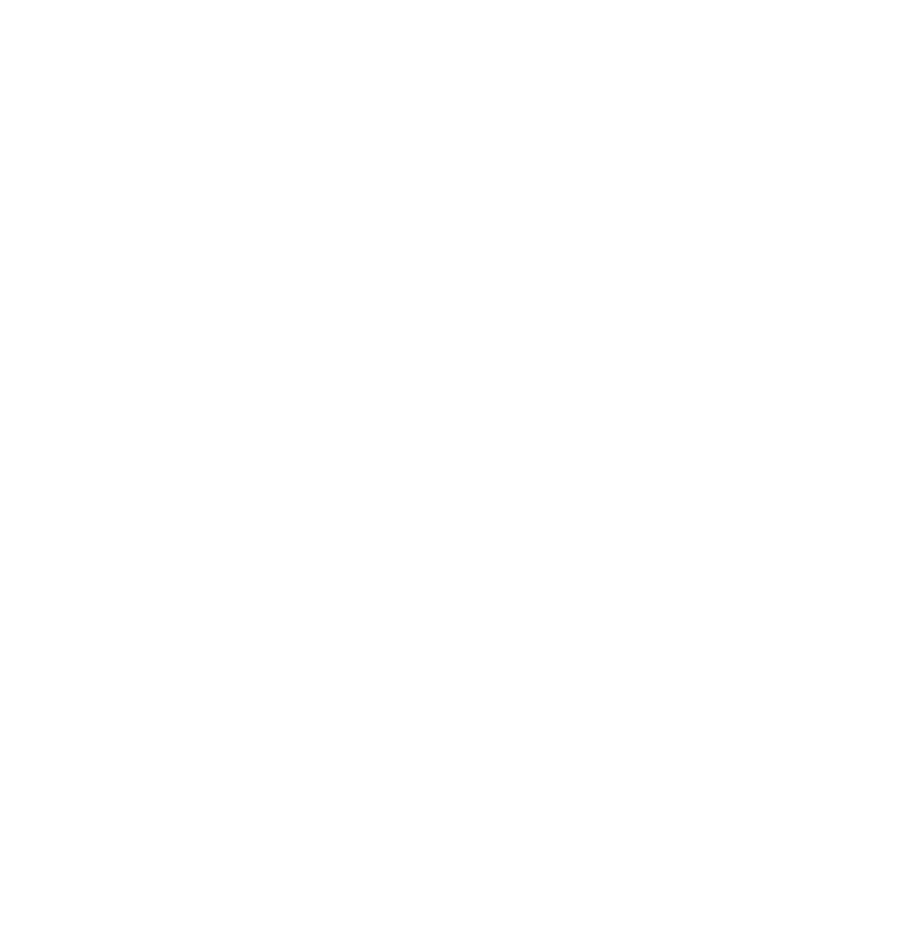
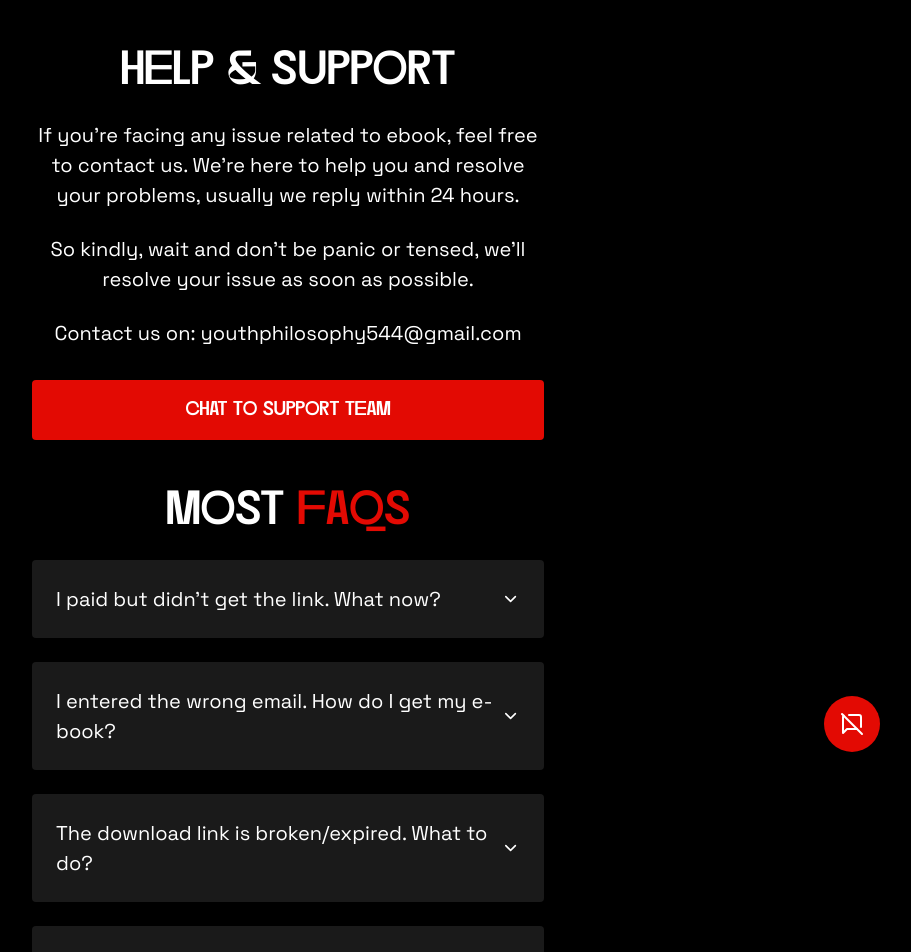
Before and after one commit to bootwebstudio/Client-1, a React (Vite) app: page /support in a window 1280 px wide. Before the commit this address had no page. Shown: the top 952 px of the page, without its empty margins (352-1263 px from the left). Before the commit the page ends 800 px from the top, so only its background shows below. Built offline with nearby package versions, Linux system fonts and the light colour scheme.

Commit message:
Support added

```diff
--- a/src/Router.jsx
+++ b/src/Router.jsx
@@ -5,6 +5,7 @@ import { BrowserRouter as Router, Routes, Route } from "react-router-dom";
 import Home from "./pages/Home";
 import Form from "./pages/Form";
 import Thanks from "./pages/Thanks";
+import Support from "./pages/Support";
 
 const AppRouter = () => {
   return (
@@ -13,6 +14,7 @@ const AppRouter = () => {
         <Route path="/" element={<Home />} />
         <Route path="/form" element={<Form />} />
         <Route path="/thanks" element={<Thanks />} />
+        <Route path="/support" element={<Support />} />
       </Routes>
     </Router>
   );
--- a/src/components/DropDown.jsx
+++ b/src/components/DropDown.jsx
@@ -41,7 +41,7 @@ const DropDown = ({ label, name, options, value, onChange, onToggle }) => {
               onClick={() => {
                 onChange({ target: { name, value: option } });
                 setIsOpen(false);
-                onToggle(false); // Notify parent to reset height
+                onToggle(false);
               }}
             >
               {option}
--- /dev/null
+++ b/src/components/FAQs.jsx
@@ -0,0 +1,51 @@
+import React from "react";
+import { useState } from "react";
+import { motion } from "framer-motion";
+import { ChevronUp } from "lucide-react";
+import { ChevronDown } from "lucide-react";
+
+const FAQs = ({ Data }) => {
+  const [OPEN_INDEX, SET_OPEN_INDEX] = useState(null);
+
+  const toggleFAQ = (index) => {
+    SET_OPEN_INDEX(OPEN_INDEX === index ? null : index);
+  };
+
+  return (
+    <div className="w-full flex gap-6 flex-col">
+      {Data.map((faq, index) => (
+        <div
+          key={index}
+          className="w-full p-6 rounded text-lg lg:text-xl leading-tight lg:leading-normal bg-[#1A1A1A] cursor-pointer"
+          onClick={() => toggleFAQ(index)}
+        >
+          {/* Question Section */}
+          <div className="flex items-center">
+            <h4 className="w-full">{faq.question}</h4>
+            {OPEN_INDEX === index ? (
+              <ChevronUp size={20} />
+            ) : (
+              <ChevronDown size={20} />
+            )}
+          </div>
+
+          {/* Answer Section */}
+          <motion.div
+            initial={{ height: 0, opacity: 0 }}
+            animate={
+              OPEN_INDEX === index
+                ? { height: "auto", opacity: 1 }
+                : { height: 0, opacity: 0 }
+            }
+            transition={{ duration: 0.2, ease: "easeInOut" }}
+            className="overflow-hidden"
+          >
+            <p className="mt-6">{faq.answer}</p>
+          </motion.div>
+        </div>
+      ))}
+    </div>
+  );
+};
+
+export default FAQs;
--- a/src/ebookData.js
+++ b/src/ebookData.js
@@ -87,13 +87,40 @@ const EBOOK_DATA = {
     {
       question: "How do I get access after purchasing?",
       answer:
-        "Instant access! As soon as you complete your purchase, you'll receive a download link straight to your email. No waiting, just results!",
+        "Instant access! As soon as you complete your purchase, you'll receive a download link straight on the website. No waiting, just results!",
     },
     {
       question: "Is my payment secure?",
       answer:
         "Absolutely! We use industry-leading, encrypted payment gateways to ensure your transaction is 100% safe and secure.",
     },
+    {
+      question: "What if I don't get the link?",
+      answer:
+        "Sometime it happens due to some technical issues! But don't panic, contact us through the website support button or through email.",
+    },
+  ],
+  support: [
+    {
+      question: "I paid but didn't get the link. What now?",
+      answer:
+        "Check spam email and wait for 5 minutes. Still no link, don't panic? Contact support we'll reply within 24 hours and resolve your issue.",
+    },
+    {
+      question: "I entered the wrong email. How do I get my e-book?",
+      answer:
+        "Contact support with your payment receipt. We'll update your email and resend the link.",
+    },
+    {
+      question: "The download link is broken/expired. What to do?",
+      answer:
+        "Reach out to support, we'll reply within 24 hourss and we'll send a new link.",
+    },
+    {
+      question: "My payment failed. What should I do?",
+      answer:
+        "Check card details, ensure your bank allows the transaction, or try another method.",
+    },
   ],
 };
 
--- a/src/pages/Form.jsx
+++ b/src/pages/Form.jsx
@@ -170,7 +170,7 @@ const Form = () => {
           loading="lazy"
         />
       </figure>
-      <h2 className="text-4xl lg:text-5xl leading-none lowercase text-center font-[DIRTYLINE]">
+      <h2 className="text-4xl lg:text-5xl leading-tight lowercase text-center font-[DIRTYLINE]">
         THE ULTIMATE <span className="text-[#E30A03]">NOFAP</span> GUIDE — QUIT{" "}
         <span className="text-[#E30A03]">MASTURBATION & PORN</span> FOREVER!
       </h2>
@@ -242,10 +242,10 @@ const Form = () => {
         {showMessage && (
           <div className="w-screen h-screen p-12 px-6 sm:px-12 md:px-16 lg:px-24 xl:px-64 flex items-center justify-center top-0 left-0 fixed font-[SPACEGROTESK] text-white bg-black/60">
             <div className="w-full p-6 flex gap-4 flex-col rounded bg-zinc-800">
-              <h2 className="text-4xl lg:text-5xl leading-none lowercase text-center font-[DIRTYLINE]">
+              <h2 className="text-4xl lg:text-5xl leading-tight lowercase text-center font-[DIRTYLINE]">
                 IMPORTANT
               </h2>
-              <p className="text-lg lg:text-xl leading-none lg:leading-normal text-center">
+              <p className="text-lg lg:text-xl leading-tight lg:leading-normal text-center">
                 Please make your payment via UPI or other available options.
                 Kindly avoid using PhonePe and the QR code at the moment, as
                 it's currently not working.
--- /dev/null
+++ b/src/pages/Support.jsx
@@ -0,0 +1,64 @@
+import React from "react";
+import { useState } from "react";
+import { Link } from "react-router-dom";
+import { MessageSquareOff } from "lucide-react";
+import EBOOK_DATA from "../ebookData";
+
+// Components
+import FAQs from "../components/FAQs";
+import Button from "../components/Button";
+
+const Support = () => {
+  return (
+    <div className="w-full font-[SPACEGROTESK] text-white bg-black">
+      <Link to="/" className="w-full">
+        <div className="p-4 text-lg rounded-full fixed bottom-6 right-6 xl:bottom-12 xl:right-12 bg-[#E30A03] cursor-pointer">
+          <MessageSquareOff />
+        </div>
+      </Link>
+
+      <div className="pt-12 px-6 sm:px-12 md:px-16 lg:px-24 xl:px-96 flex flex-col items-center gap-6">
+        <h2 className="text-4xl lg:text-5xl leading-tight lowercase text-center font-[DIRTYLINE]">
+          HELP & SUPPORT
+        </h2>
+        <p className="text-lg lg:text-xl leading-tight lg:leading-normal text-center">
+          If you're facing any issue related to ebook, feel free to contact us.
+          We're here to help you and resolve your problems, usually we reply
+          within 24 hours.
+        </p>
+        <p className="text-lg lg:text-xl leading-tight lg:leading-normal text-center">
+          So kindly, wait and don't be panic or tensed, we'll resolve your issue
+          as soon as possible.
+        </p>
+        <p className="text-lg lg:text-xl leading-tight lg:leading-normal text-center">
+          Contact us on: youthphilosophy544@gmail.com
+        </p>
+        <a
+          href="https://www.instagram.com/direct/t/17842385087999992"
+          target="_blank"
+          rel="noopener noreferrer"
+          className="w-full"
+        >
+          <Button content="CHAT TO SUPPORT TEAM" />
+        </a>
+      </div>
+
+      <div className="w-full pt-12 px-6 sm:px-12 md:px-16 lg:px-24 xl:px-96 flex flex-col items-center gap-6">
+        <h2 className="text-4xl lg:text-5xl leading-tight lowercase text-center font-[DIRTYLINE]">
+          MOST <span className="text-[#E30A03]">FAQs</span>
+        </h2>
+        <div className="w-full flex flex-col gap-6">
+          <FAQs Data={EBOOK_DATA.support} />
+        </div>
+      </div>
+
+      <footer className="w-full pt-12 px-6 sm:px-12 md:px-16 lg:px-24 xl:px-96 flex flex-col items-center gap-6">
+        <h4 className="w-full p-4 px-0 lg:text-lg leading-tight text-center uppercase border-t-2 border-white">
+          © {new Date().getFullYear()} Youth Philosophy. All Rights Reserved.
+        </h4>
+      </footer>
+    </div>
+  );
+};
+
+export default Support;
--- a/src/pages/Thanks.jsx
+++ b/src/pages/Thanks.jsx
@@ -31,14 +31,14 @@ const Thanks = () => {
         />
       </figure>
 
-      <h2 className="text-4xl lg:text-5xl leading-none lowercase text-center font-[DIRTYLINE]">
+      <h2 className="text-4xl lg:text-5xl leading-tight lowercase text-center font-[DIRTYLINE]">
         THE ULTIMATE <span className="text-[#E30A03]">NOFAP</span> GUIDE — QUIT{" "}
         <span className="text-[#E30A03]">MASTURBATION & PORN</span> FOREVER!
       </h2>
 
       {inviteLink ? (
         <>
-          <p className="text-lg lg:text-xl leading-none lg:leading-normal text-center">
+          <p className="text-lg lg:text-xl leading-tight lg:leading-normal text-center">
             Congratulations! You have successfully purchased the ebook. Click
             the button below to access the exclusive ebook. Remember, it's a
             one-time link, so be careful. If facing any problem, contact:
@@ -54,7 +54,7 @@ const Thanks = () => {
         </>
       ) : (
         <>
-          <p className="text-lg lg:text-xl leading-none lg:leading-normal text-center">
+          <p className="text-lg lg:text-xl leading-tight lg:leading-normal text-center">
             Looks like you don't puschased the ebook. Click the link below to
             access the ebook, if you're facing any problem, contact:
             <br />
```
Also changed, not shown: src/pages/Home.jsx (+35 -64 lines).
